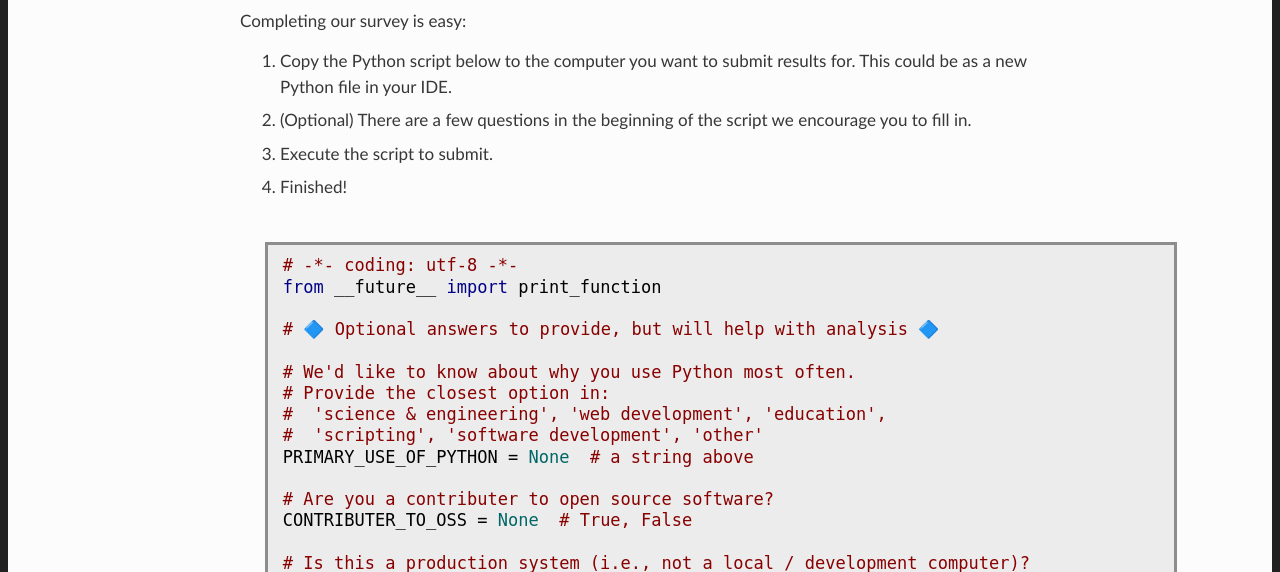
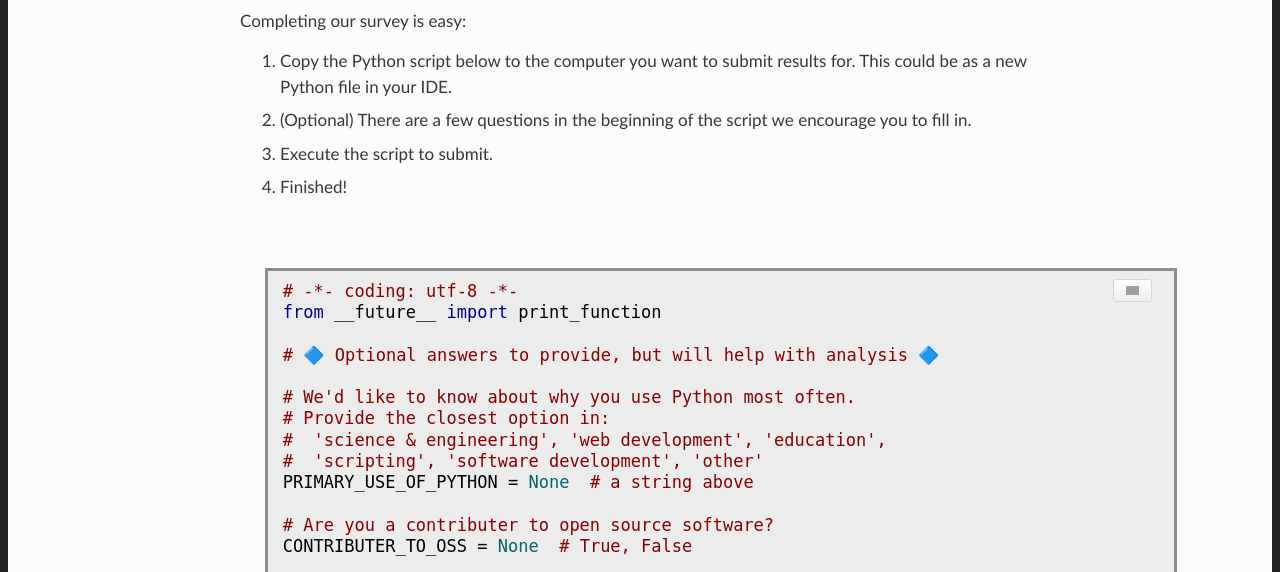
Before and after one commit to CamDavidsonPilon/python_packages_survey, a Flask app: page / in a window 1280 px wide. Shown: the part 767-1339 px from the top of the page. Run offline with Flask 2, Linux system fonts and the light colour scheme; some libraries are stand-ins or nearby versions; grey boxes are pictures that could not be loaded.

```diff
--- a/static/style.css
+++ b/static/style.css
@@ -107,3 +107,40 @@ h2 {
 p {
     margin: 10px 0 15px 0;
 }
+
+
+.btn {
+  position: relative;
+  display: inline-block;
+  padding: 6px 12px;
+  font-size: 13px;
+  font-weight: 700;
+  line-height: 20px;
+  color: #333;
+  white-space: nowrap;
+  vertical-align: middle;
+  cursor: pointer;
+  background-color: #eee;
+  background-image: linear-gradient(#fcfcfc,#eee);
+  border: 1px solid #d5d5d5;
+  border-radius: 3px;
+  -webkit-user-select: none;
+  -moz-user-select: none;
+  -ms-user-select: none;
+  user-select: none;
+  -webkit-appearance: none;
+}
+
+.btn:focus {
+  text-decoration: none;
+  border-color: #51a7e8;
+  outline: none;
+  box-shadow: 0 0 5px rgba(81,167,232,.5);
+}
+
+#code_span {
+  top: 820px;
+  right: 40px;
+  position: absolute;
+  width: 20;
+}
--- a/templates/index.html
+++ b/templates/index.html
@@ -40,6 +40,11 @@
           <li> Execute the script to submit. </li>
           <li> Finished! </li>
         <pre>
+          <span id="code_span">
+            <button class="btn" data-clipboard-target="#code">
+              <img src="static/clippy.svg" alt="Copy to clipboard" width=13>
+            </button>
+          </span>
           <code class="python" id="code">{{code}}
         </code>
         md5 check sum is {{md5hash}}
@@ -75,20 +80,8 @@
       <p>  </p>
     </div>
     <script type="text/javascript">
-      var clipboard = new ClipboardJS('.copy-button');
+      new ClipboardJS('.btn');
 
-      clipboard.on('success', function(e) {
-          console.info('Action:', e.action);
-          console.info('Text:', e.text);
-          console.info('Trigger:', e.trigger);
-
-          e.clearSelection();
-      });
-
-      clipboard.on('error', function(e) {
-          console.error('Action:', e.action);
-          console.error('Trigger:', e.trigger);
-      });
     </script>
   </body>
 </html>
```
